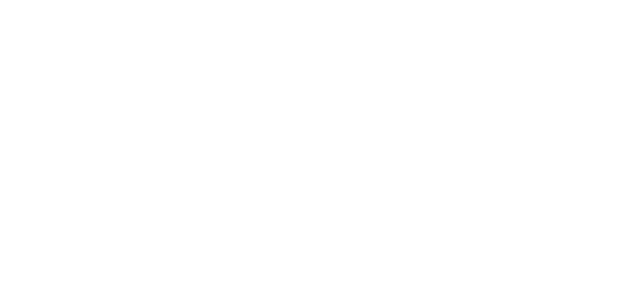
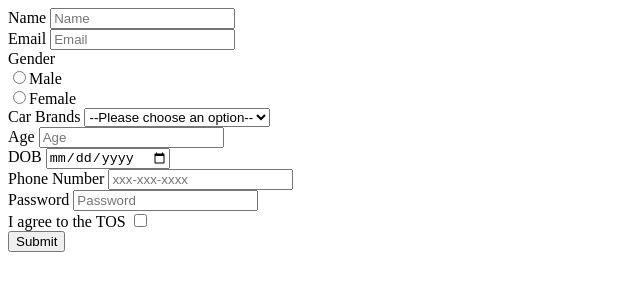
Before and after one commit to acciojob/signup-form-car-Kaviya-07, a website: page main.html in a window 1280 px wide. Shown: the whole page, without its empty margins (0-640 px from the left). Drawn offline with Linux system fonts and the light colour scheme.

Commit message:
created a submission

```diff
--- a/main.html
+++ b/main.html
@@ -7,6 +7,44 @@
 </head>
 
 <body>
+	<form method='post'>
+		<label for='name'>Name</label>
+		<input type='text' id='name' placeholder='Name' required>
+		<br>
+		<label for='email'>Email</label>
+		<input type='email' id='email' placeholder='Email' required>
+		<br>
+		<label>Gender</label>
+		<br>
+		<input type="radio" name='gender' id='gender_m' value='Male' required>Male
+	<br>
+		<input type='radio' name='gender' id='gender_f' value='Female' required>Female
+	<br>
+		<label for='cars'>Car Brands</label>
+		<select id='cars' required>
+			<option>--Please choose an option--</option>
+			<option>Hyundai</option>
+			<option>Tesla</option>
+			<option>BMW</option>
+		</select>
+		<br>
+		<label for='age'>Age</label>
+		<input type="number" id='age' placeholder='Age' required>
+		<br>
+		<label for='dob'>DOB</label>
+		<input type="date" id='dob' required>
+		<br>
+		<label for='tel'>Phone Number</label>
+		<input type='tel' id='tel' placeholder='xxx-xxx-xxxx'>
+		<br>
+		<label for='password'>Password</label>
+		<input type='password' id='password' placeholder='Password' required>
+		<br>
+		<label for='tos'>I agree to the TOS</label>
+		<input type='checkbox' id='tos' required>
+		<br>
+		<input type='submit' value='Submit'>
+	</form>
 	<!-- the entire body must be written by student -->
     <script type="text/javascript" src="./script.js">
 </script>
```
